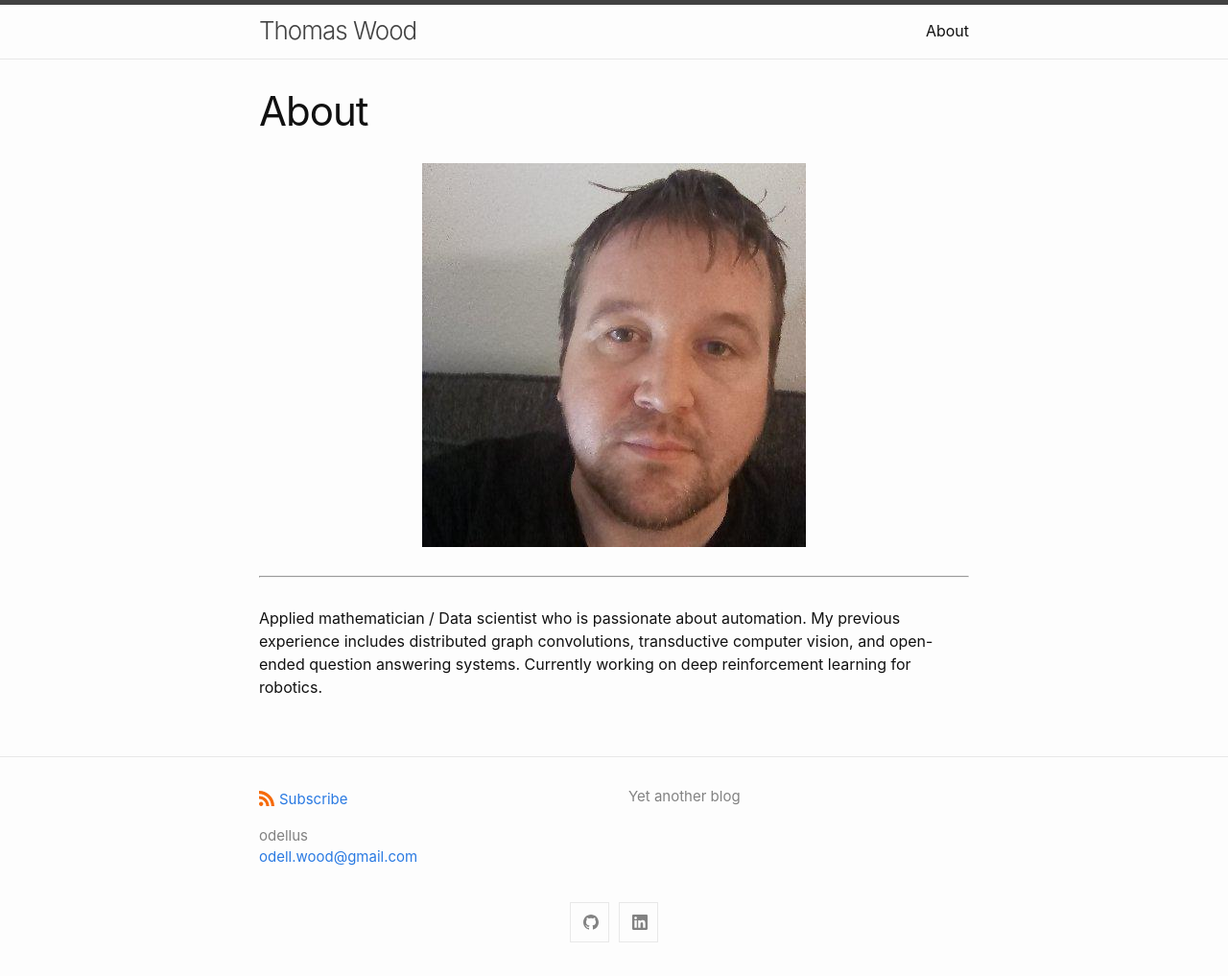
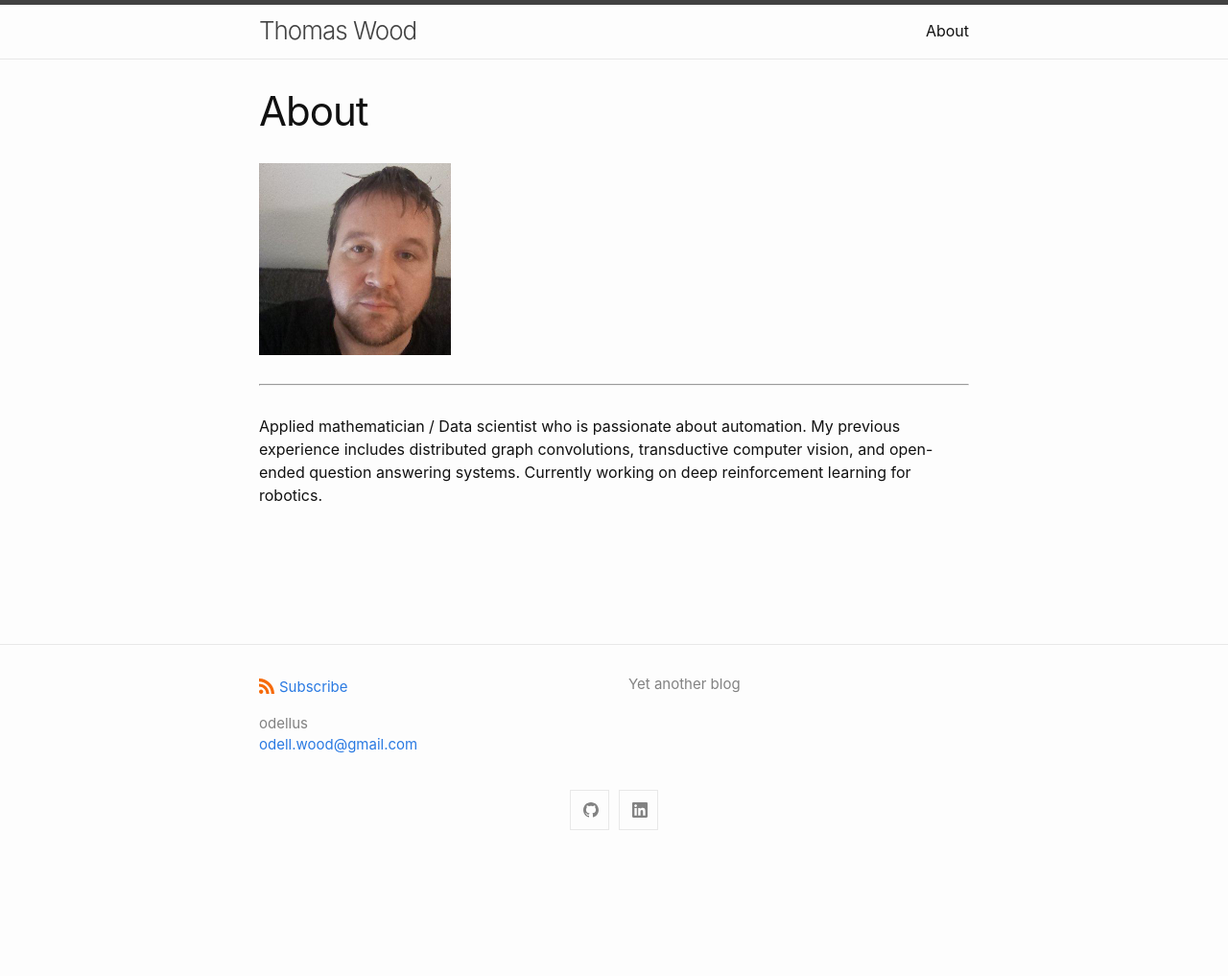
Before and after one commit to odellus/blog, a Jekyll site: the page built from about.md, in a window 1280 px wide. Shown: the whole page at 96% size. Built offline with Jekyll 4.4.1, drawn with Linux system fonts in a browser that asks for light colours; after the commit the page ends 900 px from its top, so only the background shows below that.

Commit message:
Yeah I am swapping thing out willy nilly. It's front end!

```diff
--- a/about.md
+++ b/about.md
@@ -3,7 +3,7 @@ layout: page
 title: About
 permalink: /about/
 ---
-<center><img src="../assets/me.jpg">  </center>
+<div align="left"><img src="../assets/me.jpg" width=200px>  </div>
 ---
 
 Applied mathematician / Data scientist who is passionate about automation. My previous experience includes distributed graph convolutions, transductive computer vision, and open-ended question answering systems. Currently working on deep reinforcement learning for robotics.
```
